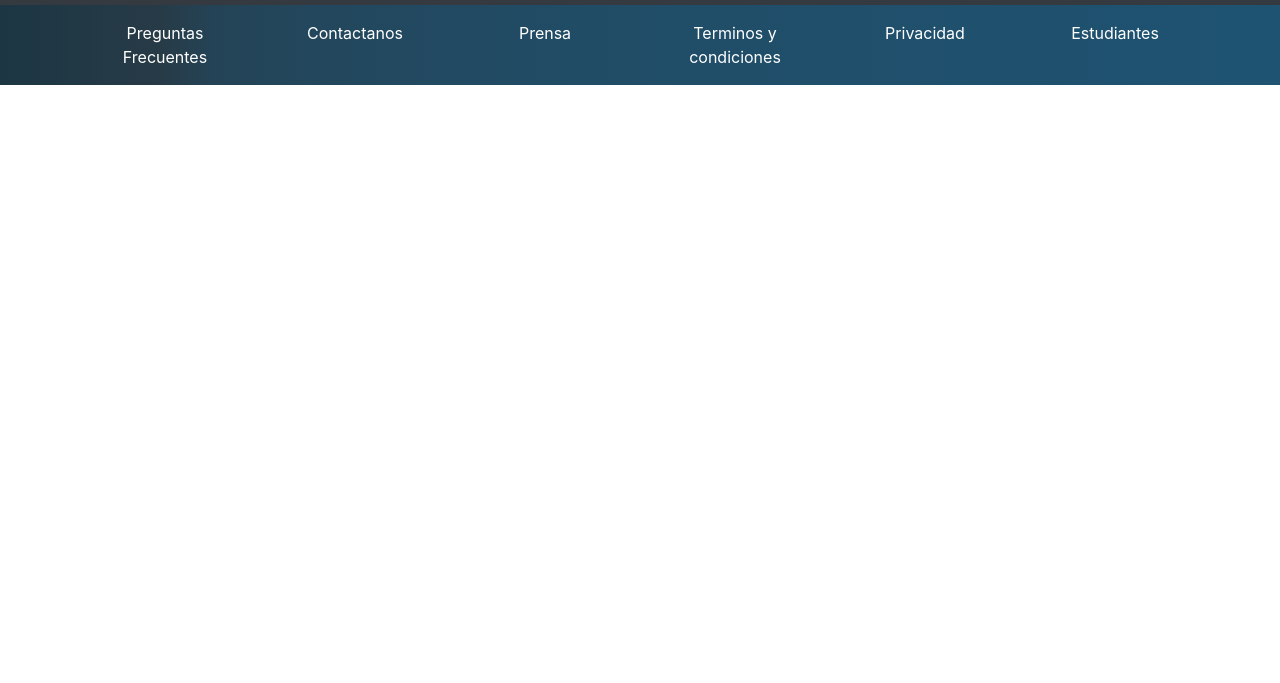
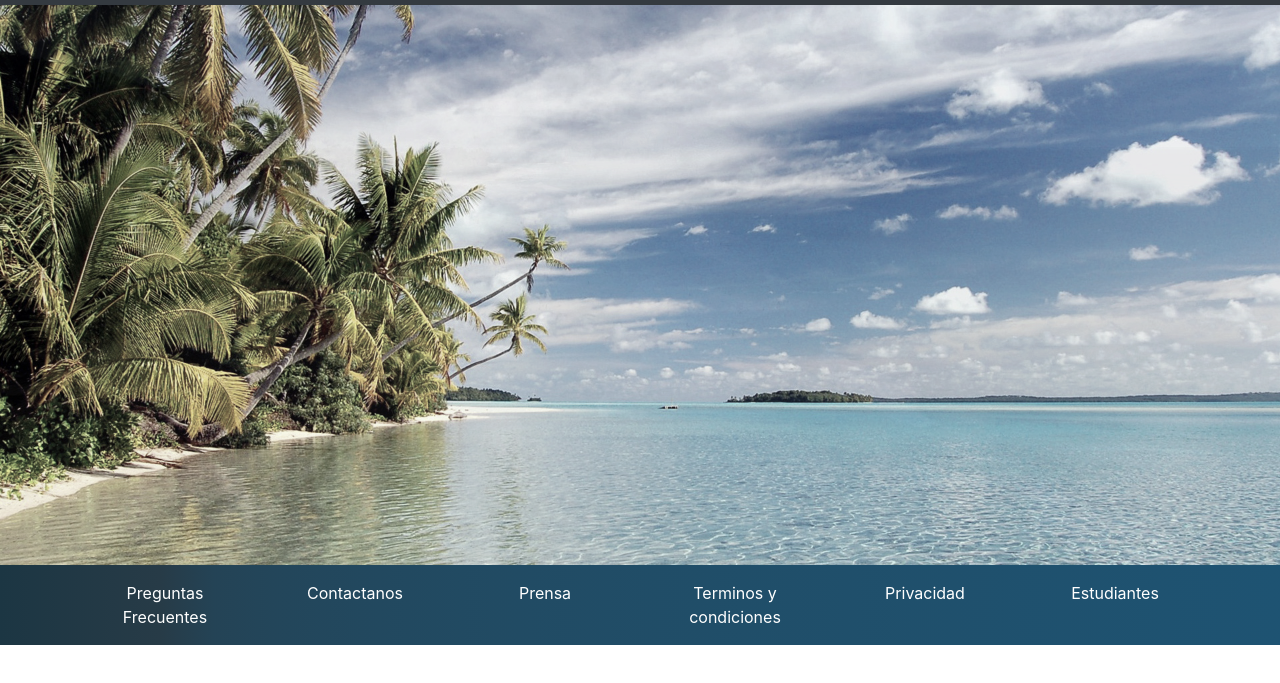
Before and after one commit to ByChanderZap/platzi-bootstrap, a plain HTML site: page index.html in a window 1280 px wide. Shown: the part 51-734 px from the top of the page. Drawn offline with nearby package versions, Linux system fonts and the light colour scheme.

Commit message:
Integracion de carrusel version 1

```diff
--- a/index.css
+++ b/index.css
@@ -3,6 +3,12 @@
 }
 #header img{
     width: 80px;
+}
+
+#main .carousel-inner img{
+    max-height: 70vh;
+    object-fit: cover;
+    filter: grayscale(65%);
 }
 
 #footer{
--- a/index.html
+++ b/index.html
@@ -45,8 +45,25 @@
         </div>
       </div>
     </nav>
+    <!--/Header-->
 
-    <!--/Header-->
+    <!--Main-->
+    <main id="main">
+      <div id="carouselExampleFade" class="carousel slide carousel-fade" data-ride="carousel" data-pause="false">
+        <div class="carousel-inner">
+          <div class="carousel-item active">
+            <img src="assets/images/hawaii.jpg" class="d-block w-100" alt="Hawai">
+          </div>
+          <div class="carousel-item">
+            <img src="assets/images/hawaii2.jpg" class="d-block w-100" alt="Hawai2">
+          </div>
+          <div class="carousel-item">
+            <img src="assets/images/hawaii3.jpeg" class="d-block w-100" alt="Hawai3">
+          </div>
+        </div>
+      </div>
+    </main>
+    <!--/Main-->
 
     <!--FOOTER-->
     <footer id="footer" class="pb-3 pt-3 ">
```
